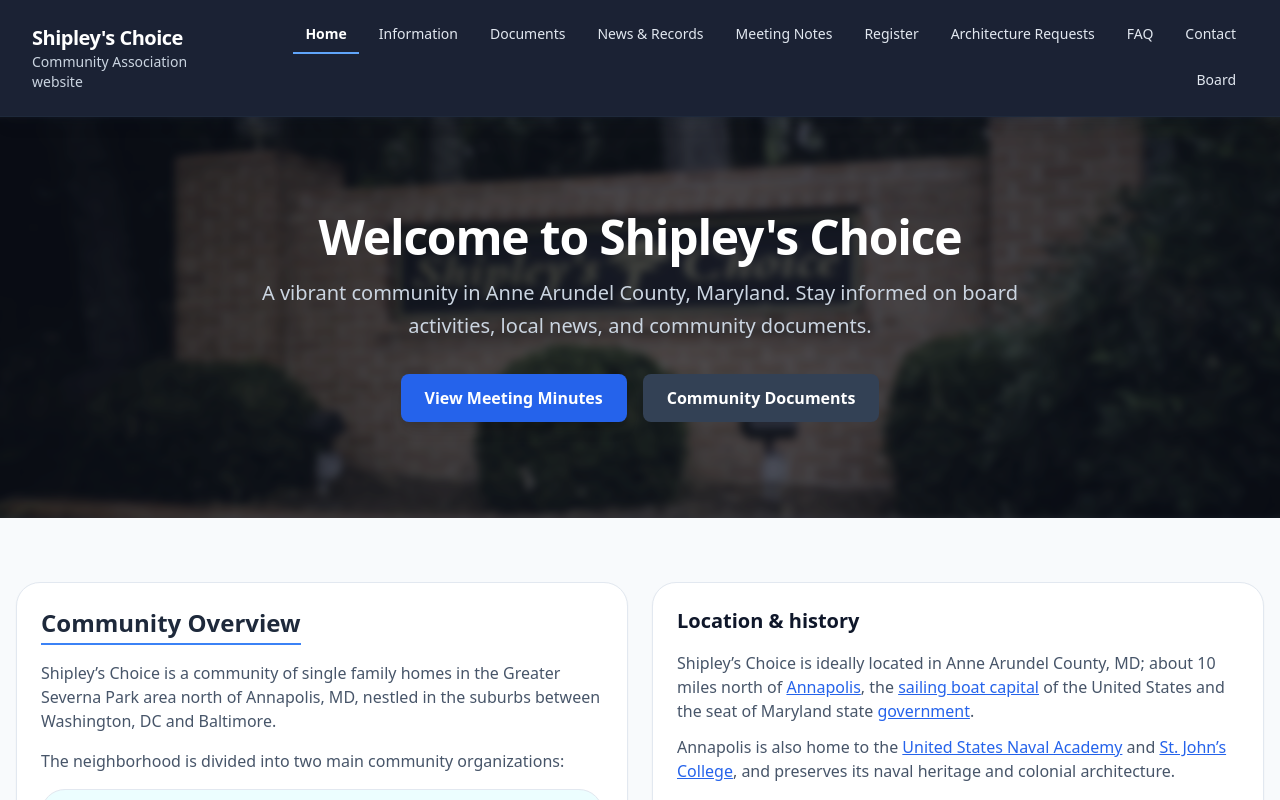
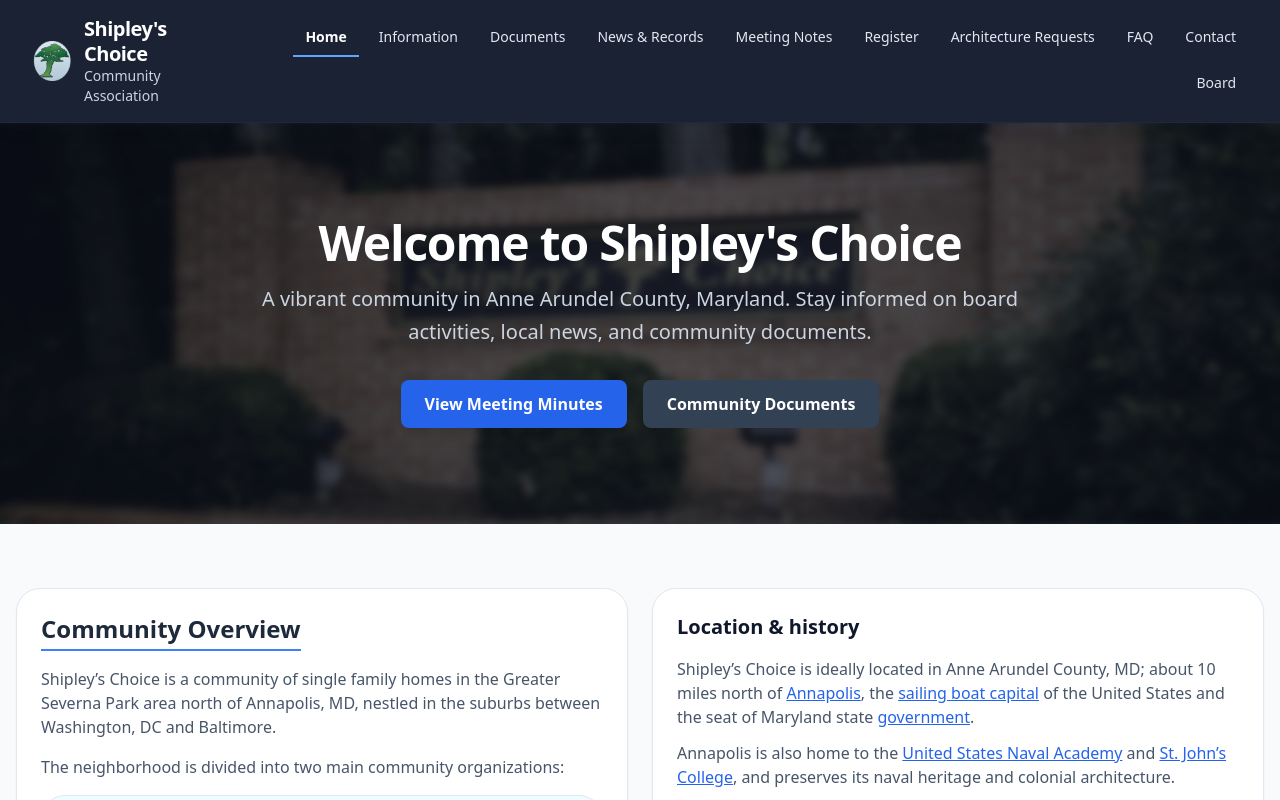
Before and after one commit to tschulmeister/scca-website, a SvelteKit app: page / in a window 1280 px wide. Shown: the top 800 px of the page. Built offline with nearby package versions, Linux system fonts and the light colour scheme.

Commit message:
favicon and header logo

```diff
--- a/src/app.html
+++ b/src/app.html
@@ -1,11 +1,15 @@
 <!DOCTYPE html>
 <html lang="en">
+
 <head>
   <meta charset="utf-8" />
+  <link rel="icon" href="%sveltekit.assets%/favicon.ico" />
   <meta name="viewport" content="width=device-width, initial-scale=1" />
   %sveltekit.head%
 </head>
+
 <body>
   <div id="svelte">%sveltekit.body%</div>
 </body>
+
 </html>
--- a/src/routes/+layout.svelte
+++ b/src/routes/+layout.svelte
@@ -102,13 +102,22 @@
         class="flex flex-col gap-4 py-4 md:flex-row md:items-center md:justify-between"
       >
         <div class="flex items-center justify-between gap-4">
-          <div>
-            <span class="text-xl font-bold tracking-tight"
-              >Shipley's Choice</span
-            >
-            <p class="text-sm text-slate-300">Community Association website</p>
+          <div class="flex items-center gap-3">
+            <img
+              src="/shipleys-logo.png"
+              style="height: 40px; width: 40px;"
+              alt="Shipley's Choice Logo"
+            />
+
+            <div class="flex flex-col">
+              <span class="text-xl font-bold tracking-tight leading-tight"
+                >Shipley's Choice</span
+              >
+              <p class="text-sm text-slate-300">
+                Community Association
+              </p>
+            </div>
           </div>
-
           <div class="md:hidden">
             <button
               type="button"
```
Also changed, not shown: static/shipleys-logo.png (added), 1 other file (tests, documents, lock files or other folders). Lines whose indentation alone changed are shown as unchanged.
